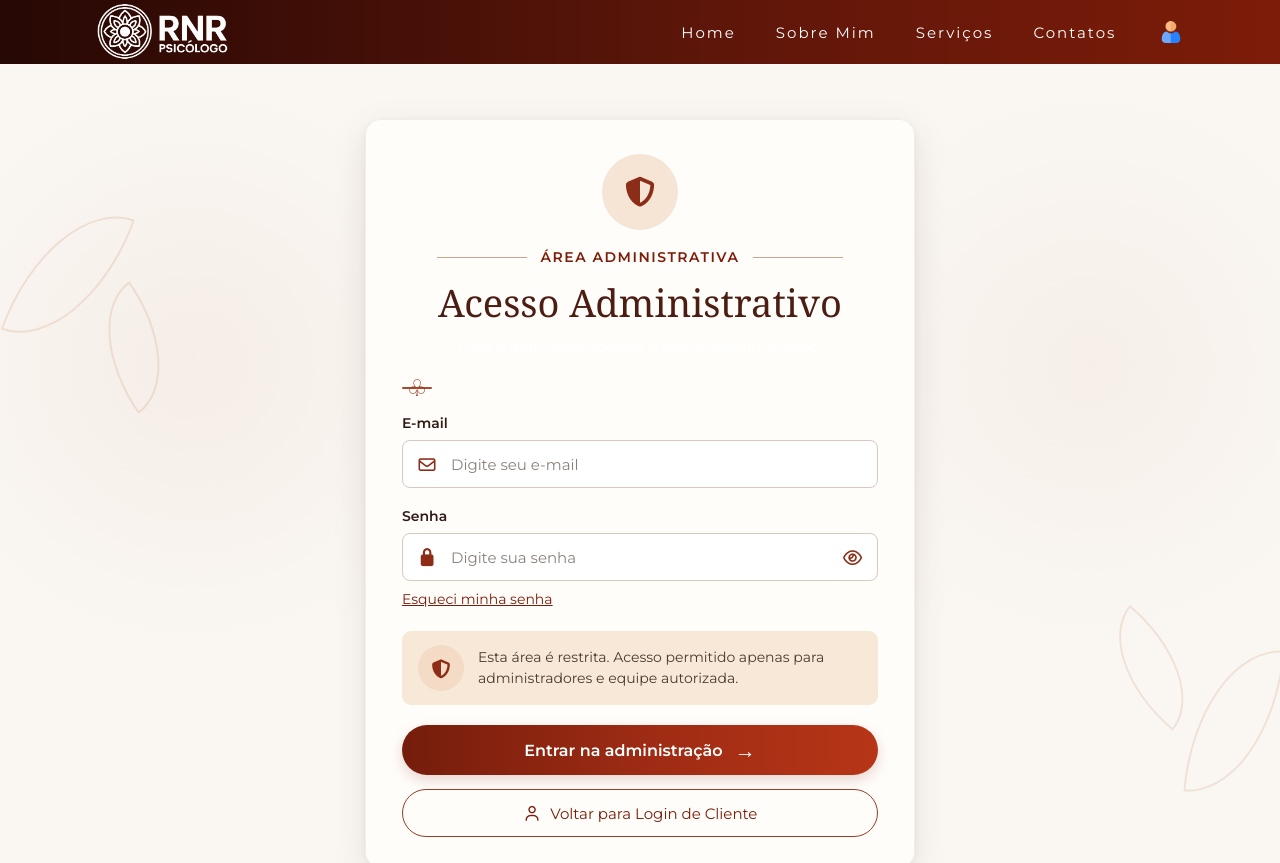
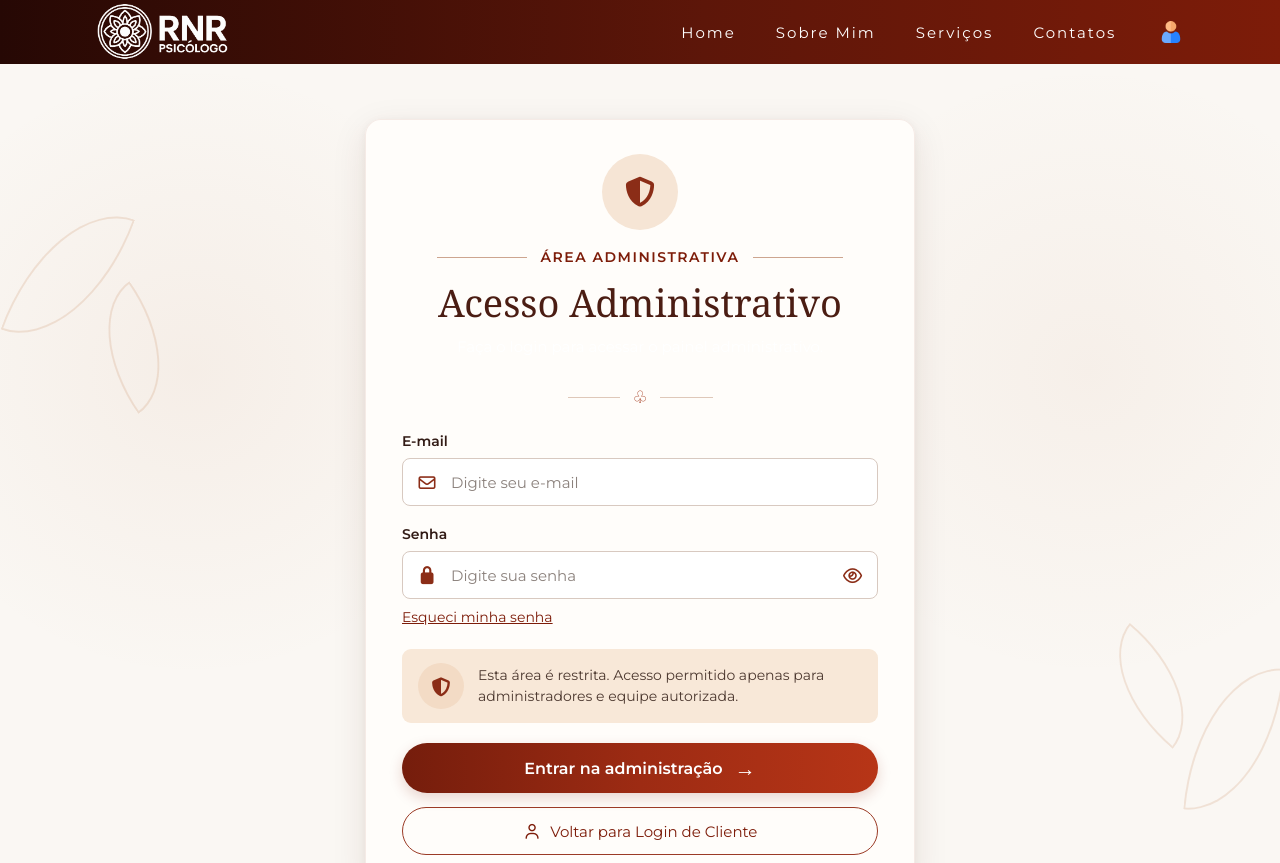
Before and after one commit to VictorEmanuel06/projeto-integrador-back-end, a React (Vite) app in the folder frontend/: page /loginadm in a window 1280 px wide. Shown: the top 863 px of the page. Built offline with nearby package versions, Linux system fonts and the light colour scheme; no server answers.

Commit message:
atualizando tela de login adm

```diff
--- a/frontend/src/pages/loginAdm/LoginAdm.css
+++ b/frontend/src/pages/loginAdm/LoginAdm.css
@@ -198,11 +198,43 @@
 }
 
 
+/* =========================================
+   DIVISOR
+========================================= */
+
+.login-divider-adm {
+    display: flex;
+    align-items: center;
+    justify-content: center;
+
+    gap: 12px;
+
+    margin: 8px auto 25px;
+
+    width: 145px;
+}
+
+.login-divider-adm span {
+    height: 1px;
+
+    flex: 1;
+
+    background: #dfc8b9;
+}
+
+.login-divider-adm i {
+    color: #a43b20;
+
+    font-size: 17px;
+
+    font-style: normal;
+}
+
 /* ================================
    LINHA DECORATIVA
 ================================ */
 
-.linha-decorativa {
+/* .linha-decorativa {
   display: flex;
 
   justify-content: center;
@@ -227,7 +259,7 @@
   height: 1px;
 
   background: #d8b7a5;
-}
+} */
 
 
 /* ================================
--- a/frontend/src/pages/loginAdm/LoginAdm.jsx
+++ b/frontend/src/pages/loginAdm/LoginAdm.jsx
@@ -109,9 +109,11 @@ const LoginAdm = () => {
             Faça o login para acessar o painel administrativo.
           </p>
 
-          <div className="linha-decorativa">
-            <span>♧</span>
-          </div>
+        <div className="login-divider-adm">
+          <span></span>
+          <i>♧</i>
+          <span></span>
+        </div>
 
           <form onSubmit={handleSubmit} noValidate>
 
```
